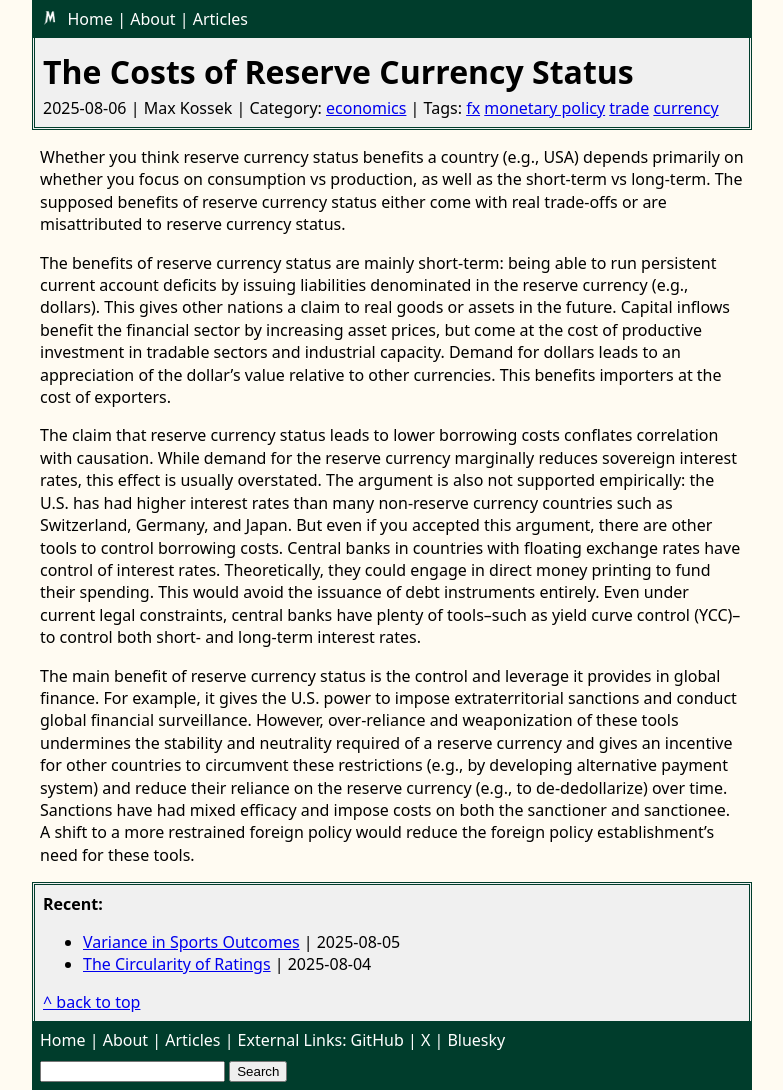
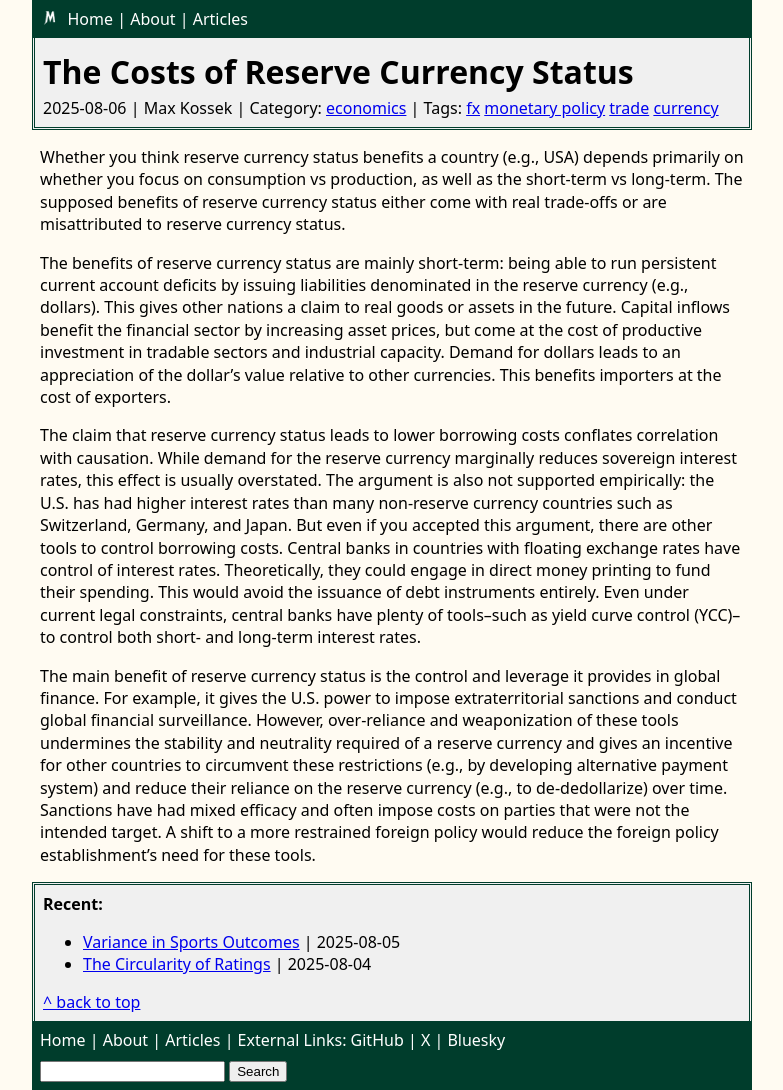
Before and after one commit to maxkossek/maxkossek.github.io, a Jekyll site: the page built from _posts/2025-08-06-reserve-currency.md, in a window 1280 px wide. Shown: the whole page, without its empty margins (248-1031 px from the left). Built offline with Jekyll 4.4.1, drawn with Linux system fonts in a browser that asks for light colours.

Commit message:
Fix awkward wording

```diff
--- a/_posts/2025-08-06-reserve-currency.md
+++ b/_posts/2025-08-06-reserve-currency.md
@@ -16,4 +16,4 @@ The benefits of reserve currency status are mainly short-term: being able to run
 
 The claim that reserve currency status leads to lower borrowing costs conflates correlation with causation. While demand for the reserve currency marginally reduces sovereign interest rates, this effect is usually overstated. The argument is also not supported empirically: the U.S. has had higher interest rates than many non-reserve currency countries such as Switzerland, Germany, and Japan. But even if you accepted this argument, there are other tools to control borrowing costs. Central banks in countries with floating exchange rates have control of interest rates. Theoretically, they could engage in direct money printing to fund their spending. This would avoid the issuance of debt instruments entirely. Even under current legal constraints, central banks have plenty of tools--such as yield curve control (YCC)--to control both short- and long-term interest rates.
 
-The main benefit of reserve currency status is the control and leverage it provides in global finance. For example, it gives the U.S. power to impose extraterritorial sanctions and conduct global financial surveillance. However, over-reliance and weaponization of these tools undermines the stability and neutrality required of a reserve currency and gives an incentive for other countries to circumvent these restrictions (e.g., by developing alternative payment system) and reduce their reliance on the reserve currency (e.g., to de-dedollarize) over time. Sanctions have had mixed efficacy and impose costs on both the sanctioner and sanctionee. A shift to a more restrained foreign policy would reduce the foreign policy establishment's need for these tools.
+The main benefit of reserve currency status is the control and leverage it provides in global finance. For example, it gives the U.S. power to impose extraterritorial sanctions and conduct global financial surveillance. However, over-reliance and weaponization of these tools undermines the stability and neutrality required of a reserve currency and gives an incentive for other countries to circumvent these restrictions (e.g., by developing alternative payment system) and reduce their reliance on the reserve currency (e.g., to de-dedollarize) over time. Sanctions have had mixed efficacy and often impose costs on parties that were not the intended target. A shift to a more restrained foreign policy would reduce the foreign policy establishment's need for these tools.
```
